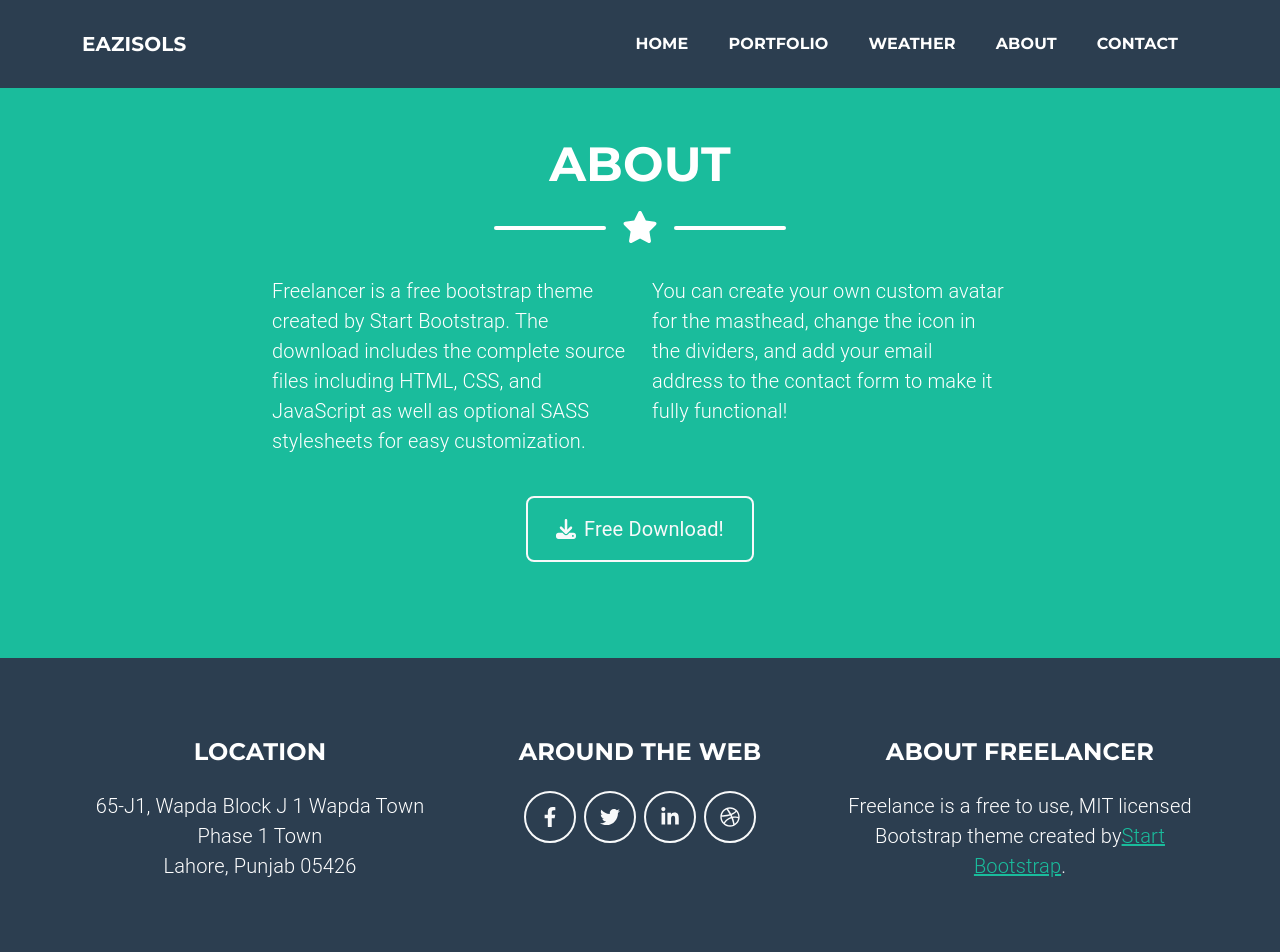
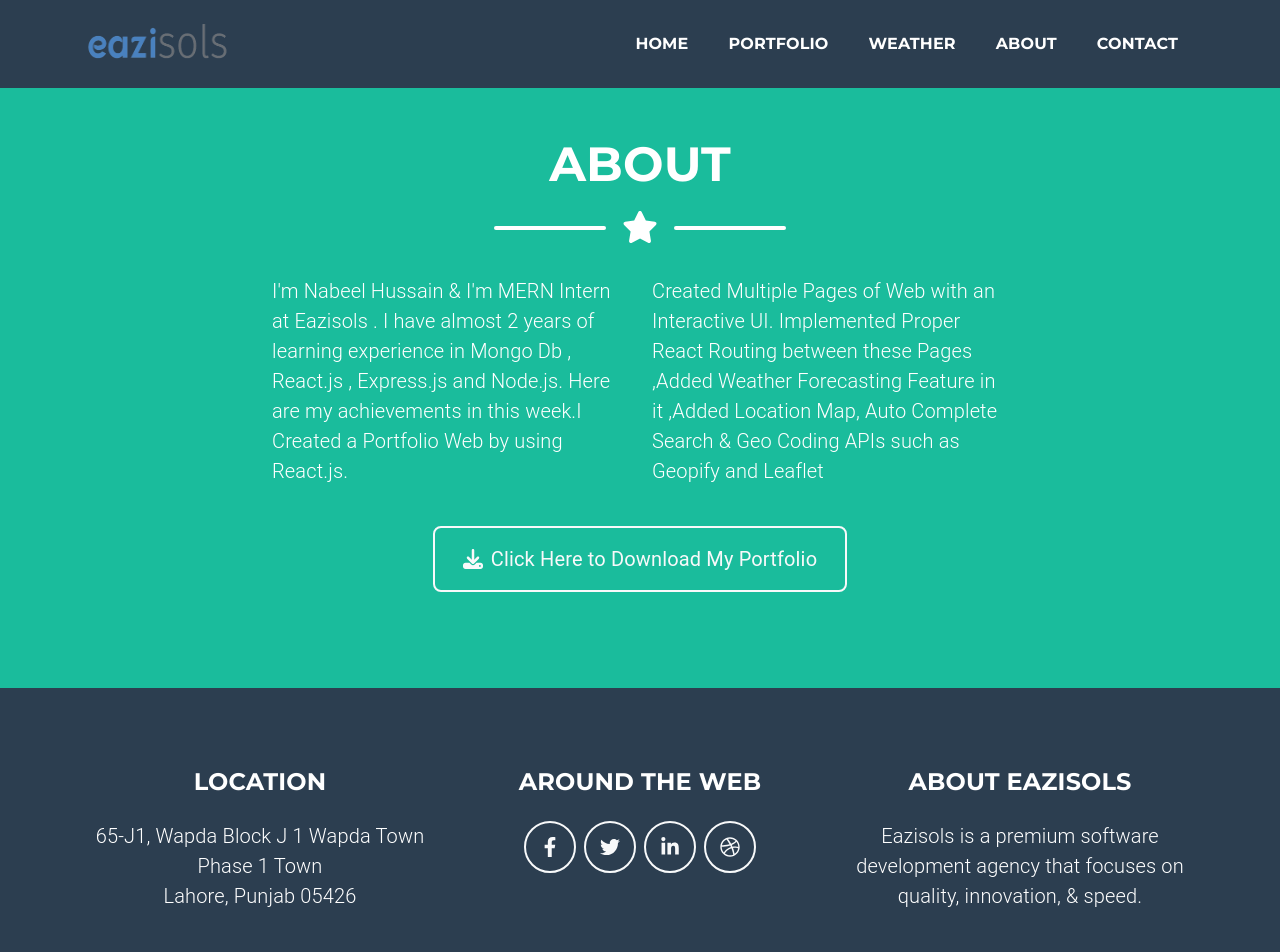
Before and after one commit to Nabeel-DPP/Portfolio-React-Web, a React (Vite) app in the folder react-project/: page /about in a window 1280 px wide. Shown: the top 952 px of the page. Built offline with nearby package versions, Linux system fonts and the light colour scheme.

Commit message:
Modified All Files

```diff
--- a/react-project/index.html
+++ b/react-project/index.html
@@ -4,7 +4,7 @@
     <meta charset="UTF-8" />
     <link rel="icon" type="image/svg+xml" href="/vite.svg" />
     <meta name="viewport" content="width=device-width, initial-scale=1.0" />
-    <title>React Website</title>
+    <title>Portfolio</title>
     <link rel="icon" type="image/x-icon" href="assets/favicon.ico" />
 
         <script src="https://use.fontawesome.com/releases/v6.3.0/js/all.js" crossorigin="anonymous"></script>
--- a/react-project/src/components/about/About.jsx
+++ b/react-project/src/components/about/About.jsx
@@ -14,14 +14,16 @@ function About()
                 </div>
 
                 <div className="row">
-                    <div className="col-lg-4 ms-auto"><p className="lead">Freelancer is a free bootstrap theme created by Start Bootstrap. The download includes the complete source files including HTML, CSS, and JavaScript as well as optional SASS stylesheets for easy customization.</p></div>
-                    <div className="col-lg-4 me-auto"><p className="lead">You can create your own custom avatar for the masthead, change the icon in the dividers, and add your email address to the contact form to make it fully functional!</p></div>
+                    <div className="col-lg-4 ms-auto"><p className="lead">I'm Nabeel Hussain & I'm MERN Intern at Eazisols . I have almost 2 years of learning experience in Mongo Db , React.js , Express.js and Node.js. Here are my achievements in this week.I Created a Portfolio Web by using React.js.
+                    </p></div>
+                    <div className="col-lg-4 me-auto"><p className="lead">Created Multiple Pages of Web with an Interactive UI. Implemented Proper React Routing between these Pages ,Added Weather Forecasting Feature in it ,Added Location Map, Auto Complete Search & Geo Coding APIs such as Geopify and Leaflet
+</p></div>
                 </div>
 
                 <div className="text-center mt-4">
                     <a className="btn btn-xl btn-outline-light" href="https://startbootstrap.com/theme/freelancer/">
                         <i className="fas fa-download me-2"></i>
-                        Free Download!
+                        Click Here to Download My Portfolio
                     </a>
                 </div>
             </div>
--- a/react-project/src/components/layout/Footer.jsx
+++ b/react-project/src/components/layout/Footer.jsx
@@ -24,11 +24,10 @@ function Footer()
                     </div>
 
                     <div className="col-lg-4">
-                        <h4 className="text-uppercase mb-4">About Freelancer</h4>
+                        <h4 className="text-uppercase mb-4">About Eazisols</h4>
                         <p className="lead mb-0">
-                            Freelance is a free to use, MIT licensed Bootstrap theme created by
-                            <a href="http://startbootstrap.com">Start Bootstrap</a>
-                            .
+
+                        Eazisols is a premium software development agency that focuses on quality, innovation, & speed.
                         </p>
                     </div>
                 </div>
@@ -36,7 +35,7 @@ function Footer()
         </footer>
 
         <div className="copyright py-4 text-center text-white">
-            <div className="container"><small>Copyright &copy; Your Website 2023</small></div>
+            <div className="container"><small>Copyright &copy; & All Rights Reserved</small></div>
         </div>
 
 
--- a/react-project/src/components/layout/Navbar.jsx
+++ b/react-project/src/components/layout/Navbar.jsx
@@ -7,7 +7,7 @@ function Navbar()
 
         <nav className="navbar navbar-expand-lg bg-secondary text-uppercase fixed-top" id="mainNav">
             <div className="container">
-                <a className="navbar-brand" href="#page-top">Eazisols</a>
+                <a className="navbar-brand" href="#page-top"><img src="/src/assets/images/logo2.png" className="logo" alt="" /></a>
                 <button className="navbar-toggler text-uppercase font-weight-bold bg-primary text-white rounded" type="button" data-bs-toggle="collapse" data-bs-target="#navbarResponsive" aria-controls="navbarResponsive" aria-expanded="false" aria-label="Toggle navigation">
                     Menu
                     <i className="fas fa-bars"></i>
--- a/react-project/src/components/task/SearchBox.css
+++ b/react-project/src/components/task/SearchBox.css
@@ -23,14 +23,14 @@
 
   .search-box-list {
     margin-top: 10px;
+
   }
 
   .search-box-list-item-icon img {
-    width: 38px;
-    height: 38px;
+    width: 30px;
+    height: 30px;
   }
   .cityInput
   {
-
     width: 100%;
   }
--- a/react-project/src/components/task/SearchBox.jsx
+++ b/react-project/src/components/task/SearchBox.jsx
@@ -88,19 +88,21 @@ export default function SearchBox(props) {
             {listPlace.map((item) => {
               return (
                 <div key={item?.place_id}>
-                  <ListItem onClick={() => {
+                  <ListItem  onClick={() => {
                       setSearchText(item.display_name);
                       setSelectedPlace(item);
                       setListPlace([]);  // Clear the list after selection
                     }}
                   >
+
                     <ListItemIcon className="search-box-list-item-icon">
                       <img
                         src="/src/components/task/marker.png"
                         alt="Placeholder"
                       />
                     </ListItemIcon>
-                    <ListItemText primary={item?.display_name} />
+                    <ListItemText  primary={item?.display_name} />
+
                   </ListItem>
                   <Divider />
                 </div>
--- a/react-project/src/components/task/Weather.css
+++ b/react-project/src/components/task/Weather.css
@@ -27,7 +27,7 @@
     display: flex;
     justify-content:space-around;
     /* background-color: aqua; */
-    width: 60%;
+    width: 52%;
 
 
   }
```
Also changed, not shown: react-project/src/assets/images/logo2.png (added), react-project/src/assets/styles/App.css.
